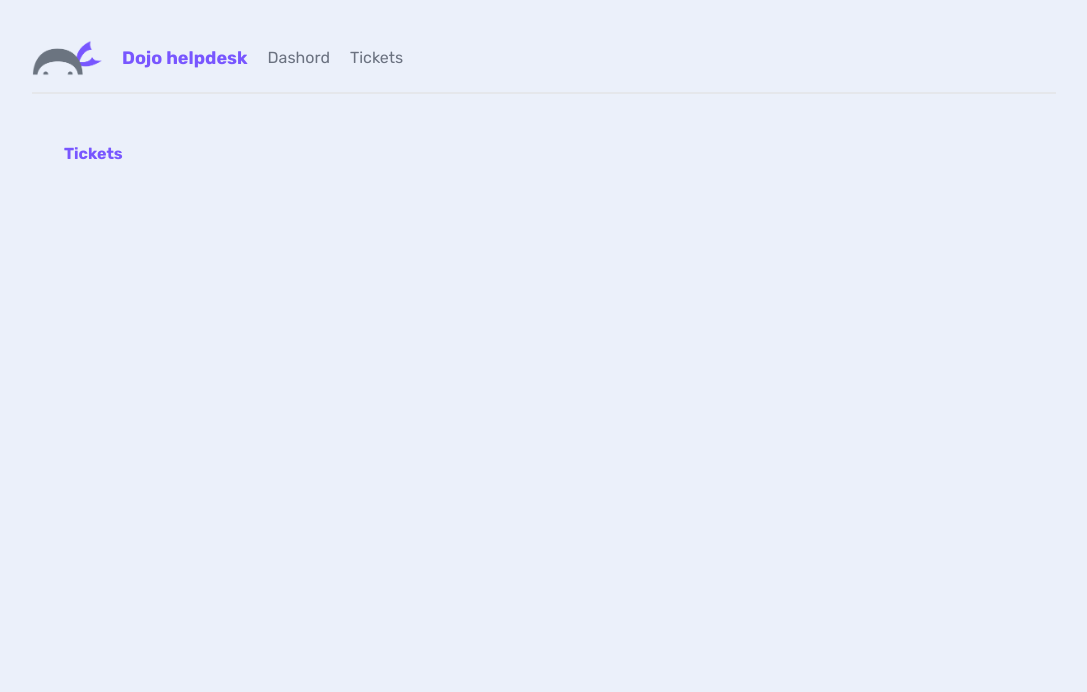
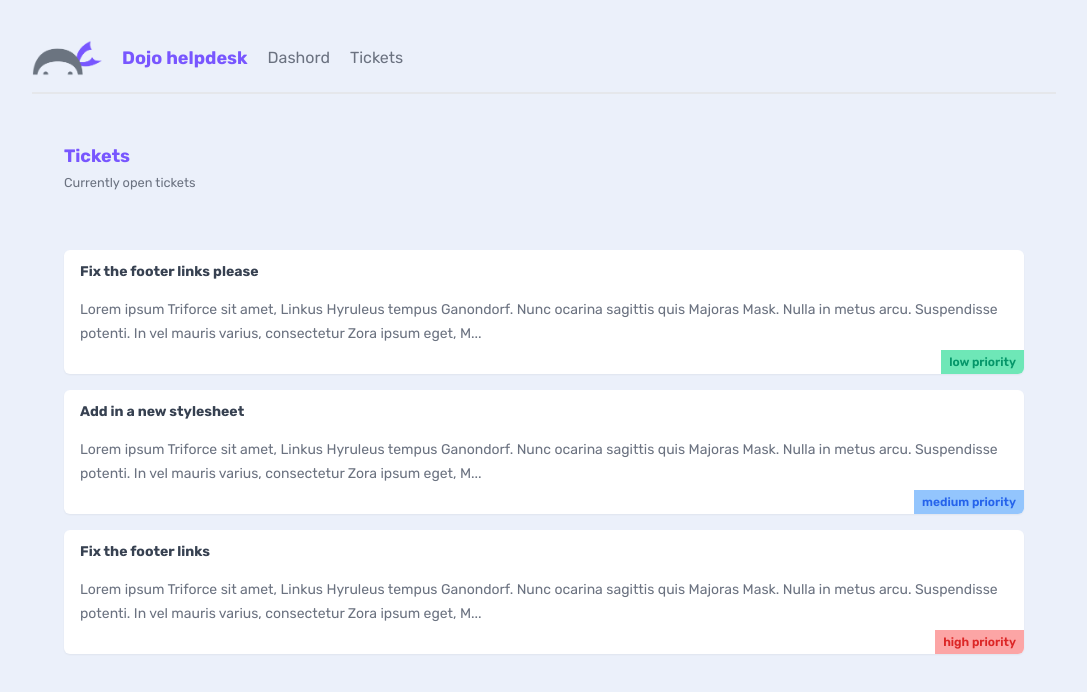
Before and after one commit to ahmedos999/dojo-helpdesk, a Next.js app: page /tickets in a window 1280 px wide. Shown: the top 692 px of the page, without its empty margins (96-1183 px from the left). Built offline with nearby package versions, Linux system fonts and the light colour scheme; data requests are answered from the project's data file.

Commit message:
json server

```diff
--- /dev/null
+++ b/app/tickets/TicketList.jsx
@@ -0,0 +1,30 @@
+import React from 'react'
+
+async function getTickets(){
+    const res = await fetch('http://localhost:4000/tickets',{
+        next:{
+            revalidate:0
+        }
+    })
+
+    return res.json()
+}
+
+export default async function TicketList() {
+    const tickets = await getTickets()
+  return (
+    <>
+    {tickets.map((ticket)=>(
+        <div key={ticket.id} className='card my-5'>
+            <h3>{ticket.title}</h3>
+            <p>{ticket.body.slice(0,200)}...</p>
+            <div className={`pill ${ticket.priority}`}>
+                {ticket.priority} priority
+            </div>
+        </div>
+    ))}
+
+    {tickets.length === 0 && (<p className='text-center'>There is no open tickets</p>)}
+    </>
+  )
+}
--- a/app/tickets/page.jsx
+++ b/app/tickets/page.jsx
@@ -1,9 +1,16 @@
 import React from 'react'
+import TicketList from './TicketList'
 
 export default function Tickets() {
   return (
     <main>
-        <h2>Tickets</h2>
+        <nav>
+          <div>
+            <h2>Tickets</h2>
+            <p><small>Currently open tickets</small></p>
+          </div>
+        </nav>
+        <TicketList></TicketList>
     </main>
   )
 }
--- /dev/null
+++ b/data/db.json
@@ -0,0 +1,25 @@
+{
+    "tickets": [
+      {
+        "id": "1",
+        "title": "Fix the footer links please",
+        "body": "Lorem ipsum Triforce sit amet, Linkus Hyruleus tempus Ganondorf. Nunc ocarina sagittis quis Majoras Mask. Nulla in metus arcu. Suspendisse potenti. In vel mauris varius, consectetur Zora ipsum eget, Master Sword porttitor urna. Fusce elementum urna elit, eget eleifend velit consectetur eget. Integer vel lobortis ipsum, vitae auctor Ocarina of Time. Donec sed urna dapibus, interdum magna a, eleifend magna. Curabitur tincidunt enim a neque volutpat. Phasellus auctor magna vel nunc pretium, ut volutpat justo tristique. Pellentesque cursus convallis mauris, in tempus enim tincidunt vitae.",
+        "priority": "low",
+        "user_email": "mario@netninja.dev"
+      },
+      {
+        "id": "2",
+        "title": "Add in a new stylesheet",
+        "body": "Lorem ipsum Triforce sit amet, Linkus Hyruleus tempus Ganondorf. Nunc ocarina sagittis quis Majoras Mask. Nulla in metus arcu. Suspendisse potenti. In vel mauris varius, consectetur Zora ipsum eget, Master Sword porttitor urna. Fusce elementum urna elit, eget eleifend velit consectetur eget. Integer vel lobortis ipsum, vitae auctor Ocarina of Time. Donec sed urna dapibus, interdum magna a, eleifend magna. Curabitur tincidunt enim a neque volutpat. Phasellus auctor magna vel nunc pretium, ut volutpat justo tristique. Pellentesque cursus convallis mauris, in tempus enim tincidunt vitae.",
+        "priority": "medium",
+        "user_email": "mario@netninja.dev"
+      },
+      {
+        "id": "3",
+        "title": "Fix the footer links",
+        "body": "Lorem ipsum Triforce sit amet, Linkus Hyruleus tempus Ganondorf. Nunc ocarina sagittis quis Majoras Mask. Nulla in metus arcu. Suspendisse potenti. In vel mauris varius, consectetur Zora ipsum eget, Master Sword porttitor urna. Fusce elementum urna elit, eget eleifend velit consectetur eget. Integer vel lobortis ipsum, vitae auctor Ocarina of Time. Donec sed urna dapibus, interdum magna a, eleifend magna. Curabitur tincidunt enim a neque volutpat. Phasellus auctor magna vel nunc pretium, ut volutpat justo tristique. Pellentesque cursus convallis mauris, in tempus enim tincidunt vitae.",
+        "priority": "high",
+        "user_email": "peach@netninja.dev"
+      }
+    ]
+  }
```
